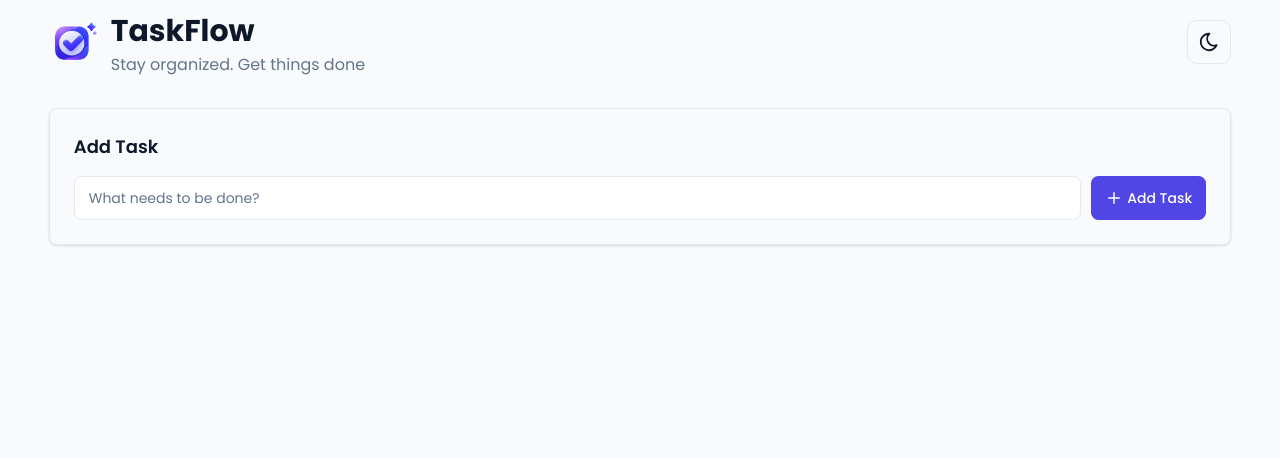
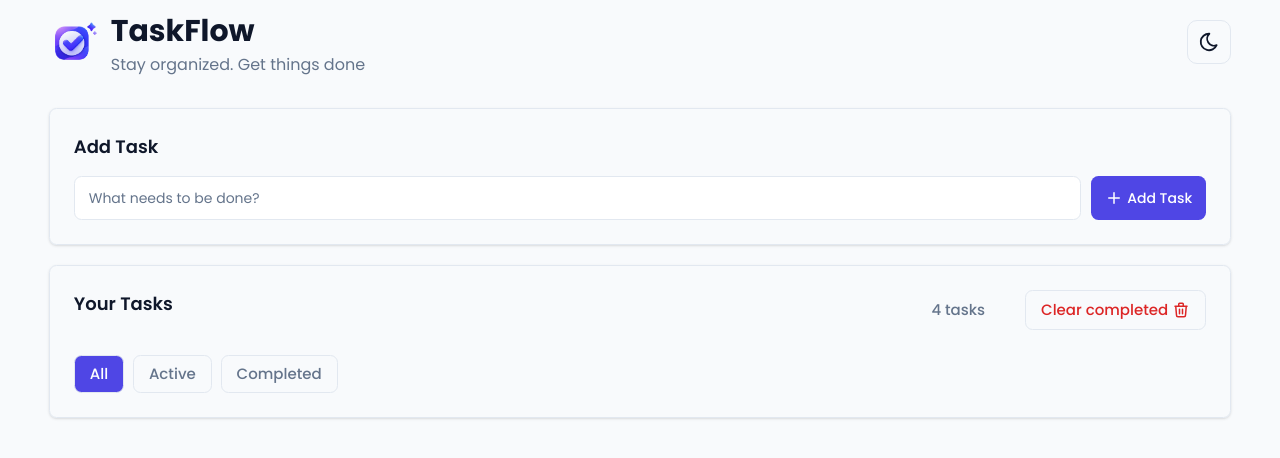
Before and after one commit to Isaacjosh23/task-flow, a React (Vite) app: page / in a window 1280 px wide. Shown: the top 458 px of the page. Built offline with nearby package versions, Linux system fonts and the light colour scheme.

Commit message:
Todo list header done

```diff
--- a/src/App.tsx
+++ b/src/App.tsx
@@ -1,14 +1,17 @@
 import Container from "./components/Container";
 import Header from "./components/Header";
 import TodoForm from "./components/todo-form";
+import TodoList from "./components/todo-list";
 
 function App() {
   return (
     <Container>
       <Header />
 
-      <div className="mt-[3.2rem]">
+      <div className="flex flex-col gap-8 mt-[3.2rem]">
         <TodoForm />
+
+        <TodoList />
       </div>
     </Container>
   );
--- a/src/components/todo-list/index.tsx
+++ b/src/components/todo-list/index.tsx
@@ -0,0 +1,51 @@
+import { useState } from "react";
+import TrashIcon from "../ui/icons/trash";
+
+type TaskCategory = "All" | "Active" | "Completed";
+
+const taskCate: TaskCategory[] = ["All", "Active", "Completed"];
+
+function TodoList() {
+  const [selectedCategory, setSelectedCategory] = useState<TaskCategory>("All");
+
+  function handleSelectedCategory(category: TaskCategory) {
+    setSelectedCategory(category);
+  }
+
+  return (
+    <div className="rounded-xl border border-border p-8 sm:p-[2.4rem] shadow-sm">
+      <div className="grid grid-cols-1 gap-10">
+        <div className="flex flex-col gap-4 sm:flex-row sm:items-start sm:justify-between">
+          <h2 className="whitespace-nowrap text-[1.8rem] font-semibold">
+            Your Tasks
+          </h2>
+
+          <div className="flex items-center justify-between gap-2 sm:gap-16">
+            <p className="whitespace-nowrap text-[1.4rem] font-medium text-text-secondary sm:text-[1.5rem]">
+              4 tasks
+            </p>
+
+            <button className="flex shrink-0 items-center gap-[0.4rem] whitespace-nowrap rounded-xl border border-border px-3 py-2 text-[1.4rem] font-medium text-danger sm:px-6 sm:py-3 sm:text-[1.5rem]">
+              <span>Clear completed</span>
+              <TrashIcon className="size-[1.8rem]" />
+            </button>
+          </div>
+        </div>
+
+        <div className="flex items-center gap-2 sm:gap-3.5">
+          {taskCate.map((cart) => (
+            <button
+              onClick={() => handleSelectedCategory(cart)}
+              key={cart}
+              className={`border border-border py-3 px-6 cursor-pointer rounded-xl font-medium text-xl sm:text-[1.5rem] ${selectedCategory === cart ? "bg-primary text-surface" : "text-text-secondary"}`}
+            >
+              {cart}
+            </button>
+          ))}
+        </div>
+      </div>
+    </div>
+  );
+}
+
+export default TodoList;
--- a/src/components/ui/icons/index.tsx
+++ b/src/components/ui/icons/index.tsx
@@ -2,6 +2,7 @@ import { Icons, type IconProps } from "./types";
 import SunIcon from "./sun";
 import MoonIcon from "./moon";
 import PlusIcon from "./plus";
+import TrashIcon from "./trash";
 
 interface Props extends IconProps {
   type: Icons;
@@ -11,13 +12,16 @@ export function Icon({ type, className }: Props) {
   const props = { className };
 
   switch (type) {
+    case Icons.Moon:
+      return <MoonIcon {...props} />;
+
     case Icons.Plus:
       return <PlusIcon {...props} />;
 
     case Icons.Sun:
       return <SunIcon {...props} />;
 
-    case Icons.Moon:
-      return <MoonIcon {...props} />;
+    case Icons.Trash:
+      return <TrashIcon {...props} />;
   }
 }
--- /dev/null
+++ b/src/components/ui/icons/trash/index.tsx
@@ -0,0 +1,25 @@
+import type { IconProps } from "../types";
+
+function TrashIcon({ className }: IconProps) {
+  return (
+    <svg
+      xmlns="http://www.w3.org/2000/svg"
+      width="1em"
+      height="1em"
+      viewBox="0 0 24 24"
+      className={className}
+    >
+      <path d="M0 0h24v24H0z" fill="none" />
+      <path
+        fill="none"
+        stroke="currentColor"
+        stroke-linecap="round"
+        stroke-linejoin="round"
+        stroke-width="2"
+        d="M4 7h16m-10 4v6m4-6v6M5 7l1 12a2 2 0 0 0 2 2h8a2 2 0 0 0 2-2l1-12M9 7V4a1 1 0 0 1 1-1h4a1 1 0 0 1 1 1v3"
+      />
+    </svg>
+  );
+}
+
+export default TrashIcon;
--- a/src/components/ui/icons/types.ts
+++ b/src/components/ui/icons/types.ts
@@ -3,9 +3,10 @@ export interface IconProps {
 }
 
 export const Icons = {
+  Moon: "moon",
   Plus: "plus",
   Sun: "sun",
-  Moon: "moon",
+  Trash: "trash",
 } as const;
 
 export type Icons = (typeof Icons)[keyof typeof Icons];
```
